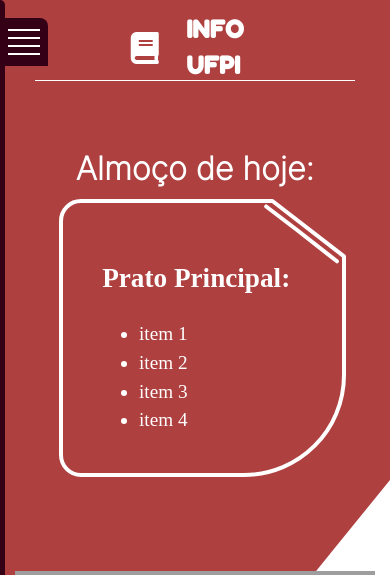
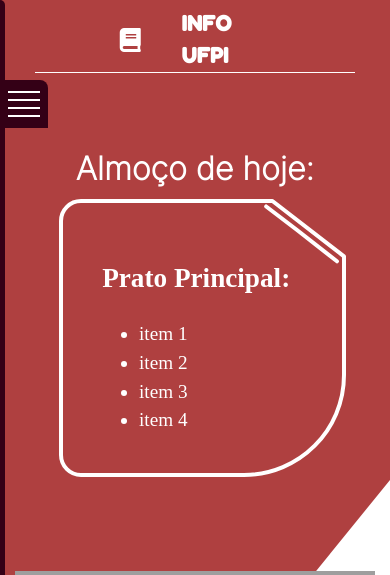
Before and after one commit to JoaoVitorMoreiraPassos/projeto-programacao-web-1, a Django app: page / in a window 390 px wide. Shown: the top 575 px of the page. Run offline with Django 4.2, Linux system fonts and the light colour scheme; grey boxes are pictures that could not be loaded.

Commit message:
Deixando o header fixo

```diff
--- a/bases/partials/header.html
+++ b/bases/partials/header.html
@@ -12,7 +12,7 @@
     <nav class="nav-container">
         <ul>
             <li class="nav-home"><a href="/">Home</a></li>
-            <li class="nav-NAE"><a href="#">NAE</a></li>
+            <li class="nav-NAE"><a href="/NAE/">NAE</a></li>
             <li class="nav-sobre"><a href="/sobre/">Sobre</a></li>
             <li class="nav-contato"><a href="/contato/">Contato</a></li>
         </ul>
--- a/bases/partials/menu.html
+++ b/bases/partials/menu.html
@@ -11,7 +11,7 @@
             <a href="/">Home</a>
         </div>
         <div class="menu-options__item">
-            <a href="#">Nae</a>
+            <a href="/NAE/">Nae</a>
         </div>
         <div class="menu-options__item">
             <a href="/sobre/">Sobre</a>
--- a/static/global/css/maxw792px.css
+++ b/static/global/css/maxw792px.css
@@ -1,21 +1,57 @@
-
-@media screen and (max-width: 792px){
-    .logo-container{
-        width: 50%;
-        align-items: center;
+@media screen and (max-width: 792px) {
+    .header-container {
+        width: 100%;
     }
-    .logo-container a{
+    .logo-container {
         width: 100%;
         align-items: center;
     }
-    .logo-box-up{
-        width: 75%;
+    .logo-container a {
+        width: 100%;
+        align-items: center;
+    }
+    .logo-box-up {
+        width: 35%;
         display: flex;
         flex-direction: row;
-        justify-content: space-around;
+        justify-content: center;
         font-size: 1rem;
     }
-    .trapezoid{
+    .logo-box-up i {
+        /* display: block; */
+        width: 20%;
+        justify-content: center;
+    }
+    .logo-box-up h2 {
+        width: 80%;
+        justify-content: center;
+    }
+    .trapezoid {
         clip-path: polygon(0 0, 100% 0, 100% 50%, 0 100%);
     }
 }
+
+@media screen and (max-width: 490px) {
+    .logo-container a {
+        width: 100%;
+        align-items: center;
+    }
+    .logo-box-up {
+        width: 35%;
+        display: flex;
+        flex-direction: row;
+        justify-content: center;
+        font-size: 1rem;
+    }
+    .logo-box-up i {
+        width: 5%;
+        justify-content: center;
+        margin-right: 3rem;
+        font-size: 1.5rem;
+    }
+    .logo-box-up h2 {
+        width: 95%;
+        justify-content: center;
+        font-size: 1.3rem;
+    }
+}
--- a/static/global/css/maxw998px.css
+++ b/static/global/css/maxw998px.css
@@ -11,6 +11,7 @@
         left: 0;
         background: var(--background-menu);
         border-radius: 0 10rem 10rem 0;
+        z-index: 9;
     }
     .button-open-menu_icon {
         display: flex;
@@ -20,12 +21,13 @@
         background: var(--background-menu);
         border-radius: 0 0.5rem 0rem 0;
         padding: 0.5rem;
-        top: 18px;
+        top: 5rem;
         left: 0;
         font-size: 2rem;
         color: #fff;
         width: 2rem;
         height: 2rem;
+        z-index: 9;
     }
     .button-open-menu_icon_line {
         width: 100%;
@@ -84,16 +86,23 @@
     }
     .menu-options__item a {
         text-decoration: none;
-        color: var(--lvl1)
+        color: var(--lvl1);
+        width: 100%;
+        height: 100%;
+        display: flex;
+        justify-content: center;
+        align-items: center;
     }
     header {
+        position: absolute;
+        z-index: 1;
         justify-content: center;
     }
     header a {
-        width: 20rem;
+        width: 90%;
     }
     .logo-box-up {
-        width: 20rem;
+        width: 80%;
         font-size: 1rem;
         display: flex;
         flex-direction: row;
@@ -101,10 +110,13 @@
         justify-self: center;
     }
     .logo-box-up h2 {
-        width: 50%;
+        width: 55%;
     }
-    .logo-box-up h2 {
-        width: 50%;
+    .logo-box-up i {
+        display: flex;
+        flex-direction: row;
+        justify-content: flex-end;
+        width: 45%;
     }
     .logo-box-down {
         width: 20rem;
--- a/static/global/css/minw1201px.css
+++ b/static/global/css/minw1201px.css
@@ -80,17 +80,18 @@ i {
 
 header {
     background: var(--background-pattern);
-    position: absolute;
+    position: fixed;
     top: 0;
     left: 0;
     display: flex;
     flex: row;
     width: 100%;
-    height: 6rem;
+    height: 5rem;
     align-items: center;
     padding: 0rem 0rem 0rem 0rem;
     justify-content: space-evenly;
-    background: transparent;
+    /* background: transparent; */
+    z-index: 9;
 }
 
 .logo-container {
@@ -271,7 +272,7 @@ footer {
 }
 
 .footer-paginas ul li a {
-    font-size: 16px;
+    font-size: 18px;
     font-weight: 300;
     color: #fff;
     text-decoration: none;
@@ -299,9 +300,9 @@ footer {
 }
 
 .footer-projeto ul li a {
-    font-size: 16px;
+    font-size: 18px;
     color: #fff;
-    font-weight: 300;
+    font-weight: 50;
     text-decoration: none;
 }
 
```
